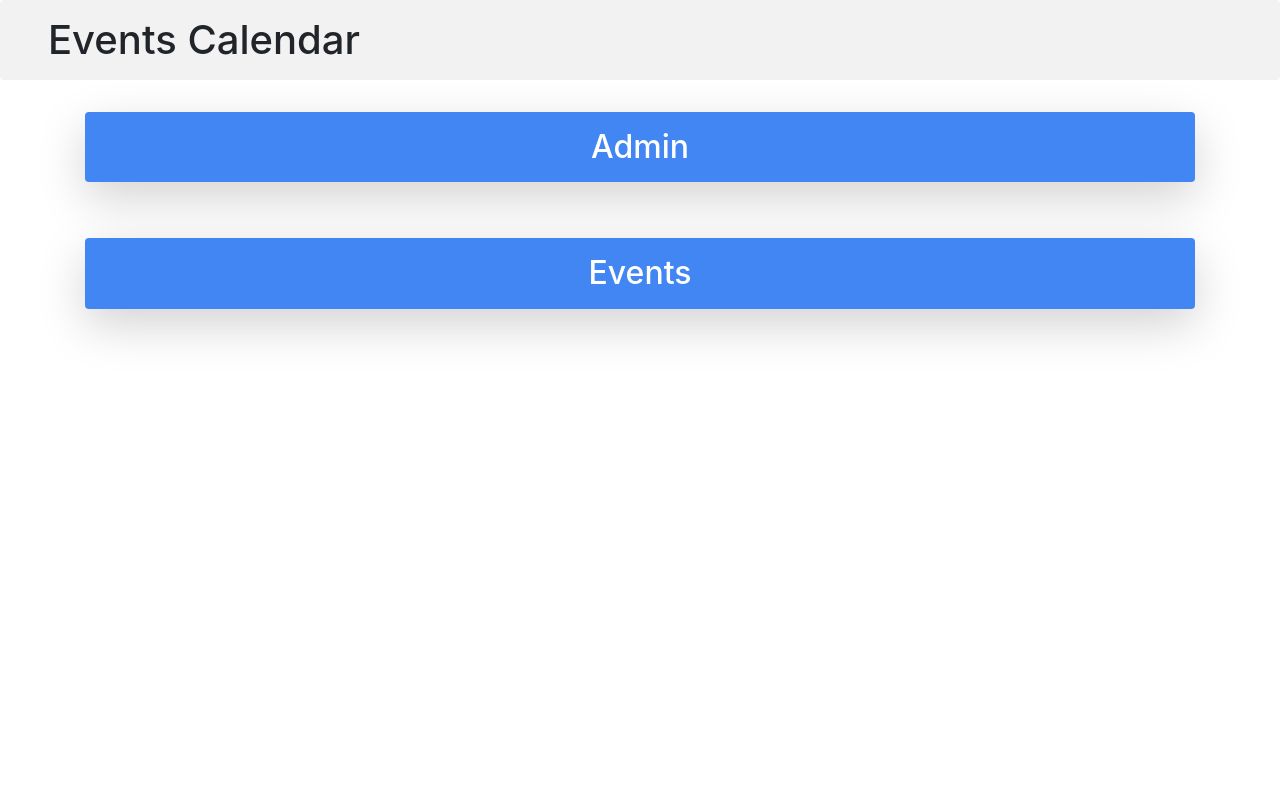
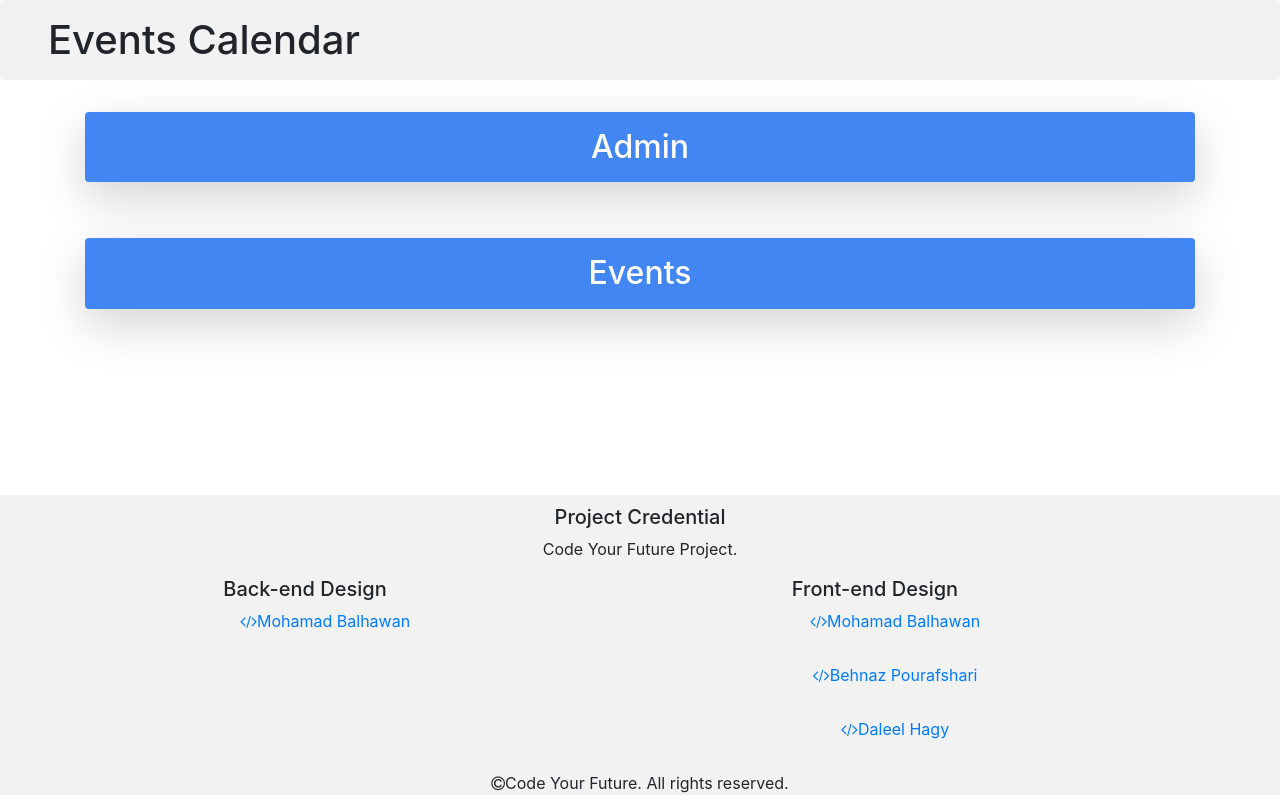
Before and after one commit to MHDGhanemBalhawan/events-calendar, a React (Create React App) app in the folder frontend/: page / in a window 1280 px wide. Built offline with nearby package versions, Linux system fonts and the light colour scheme; no server answers.

Commit message:
added footer

```diff
--- a/frontend/public/index.html
+++ b/frontend/public/index.html
@@ -1,18 +1,29 @@
 <!DOCTYPE html>
 <html lang="en">
+  <head>
+    <meta charset="utf-8" />
+    <link rel="shortcut icon" href="%PUBLIC_URL%/favicon.ico" />
+    <meta
+      name="viewport"
+      content="width=device-width, initial-scale=1, shrink-to-fit=no"
+    />
+    <meta name="theme-color" content="#000000" />
 
-<head>
-  <meta charset="utf-8">
-  <link rel="shortcut icon" href="%PUBLIC_URL%/favicon.ico">
-  <meta name="viewport" content="width=device-width, initial-scale=1, shrink-to-fit=no">
-  <meta name="theme-color" content="#000000">
-  <link rel="stylesheet" href="https://stackpath.bootstrapcdn.com/bootstrap/4.1.3/css/bootstrap.min.css" integrity="sha384-MCw98/SFnGE8fJT3GXwEOngsV7Zt27NXFoaoApmYm81iuXoPkFOJwJ8ERdknLPMO"
-    crossorigin="anonymous">
     <!--
       manifest.json provides metadata used when your web app is added to the
       homescreen on Android. See https://developers.google.com/web/fundamentals/engage-and-retain/web-app-manifest/
     -->
-  <link rel="manifest" href="%PUBLIC_URL%/manifest.json">
+    <link
+      rel="stylesheet"
+      href="https://maxcdn.bootstrapcdn.com/bootstrap/4.2.1/css/bootstrap.min.css"
+      integrity="sha384-GJzZqFGwb1QTTN6wy59ffF1BuGJpLSa9DkKMp0DgiMDm4iYMj70gZWKYbI706tWS"
+      crossorigin="anonymous"
+    />
+    <link
+      rel="stylesheet"
+      href="https://maxcdn.bootstrapcdn.com/font-awesome/4.6.1/css/font-awesome.min.css"
+    />
+    <link rel="manifest" href="%PUBLIC_URL%/manifest.json" />
     <!--
       Notice the use of %PUBLIC_URL% in the tags above.
       It will be replaced with the URL of the `public` folder during the build.
@@ -41,5 +52,4 @@
       To create a production bundle, use `npm run build` or `yarn build`.
     -->
   </body>
-
 </html>
--- a/frontend/src/App.js
+++ b/frontend/src/App.js
@@ -1,5 +1,7 @@
 import React, { Component } from "react";
+
 import "./Style/App.css";
+
 import Events from "./Components/Public/Events.js";
 import Form from "./Components/Admin/Events/AdminForm.js";
 import { BrowserRouter, Route } from "react-router-dom";
@@ -10,6 +12,11 @@ import mainPage from "./Components/Public/MainPage";
 import Floaters from "./Components/Admin/Floaters/Floaters.js";
 import SingleEvent from "./Components/Public/SingleEvent";
 import AddToVolunteerList from "./Components/Public/AddToVolunteerList.js";
+import { library } from "@fortawesome/fontawesome-svg-core";
+
+import { faIgloo } from "@fortawesome/free-solid-svg-icons";
+
+library.add(faIgloo);
 
 class App extends Component {
     state = {
--- a/frontend/src/Components/Admin/Admin.js
+++ b/frontend/src/Components/Admin/Admin.js
@@ -1,7 +1,6 @@
 import React from "react";
 import "../../Style/MainPage.css";
 import NavBar from "../NavBar";
-
 
 const admin = () => (
     <div className="container">
--- /dev/null
+++ b/frontend/src/Components/Footer.js
@@ -0,0 +1,82 @@
+import React from "react";
+
+export default class Footer extends React.Component {
+    render() {
+        return (
+            <footer className="page-footer">
+                <div className="row">
+                    <div className="col l6 offset-l2 s12">
+                        <h5 className="white-text">Project Credential</h5>
+                        <p className="grey-text text-lighten-4">
+                            Code Your Future Project.
+                        </p>
+                    </div>
+                </div>
+                <div className="container">
+                    <div className="row">
+                        <div>
+                            <div className="col 6 s12">
+                                <h5 className="white-text">Back-end Design</h5>
+                                <ul>
+                                    <a
+                                        className="grey-text text-lighten-3"
+                                        target="_blank"
+                                        href="http://mhdghanembalhawan.com"
+                                        rel="noopener noreferrer"
+                                    >
+                                        <li>
+                                            <i className="fa fa-code" />
+                                            Mohamad Balhawan
+                                        </li>
+                                    </a>
+                                </ul>
+                            </div>
+                        </div>
+                        <div className="col 6 s12">
+                            <h5 className="white-text">Front-end Design</h5>
+                            <ul>
+                                <a
+                                    className="grey-text text-lighten-3"
+                                    target="_blank"
+                                    href="http://mhdghanembalhawan.com"
+                                    rel="noopener noreferrer"
+                                >
+                                    <li>
+                                        <i className="fa fa-code" />
+                                        Mohamad Balhawan
+                                    </li>
+                                </a>
+                                <a
+                                    className="grey-text text-lighten-3"
+                                    href="#!"
+                                >
+                                    <li>
+                                        <i className="fa fa-code" />
+                                        Behnaz Pourafshari
+                                    </li>
+                                </a>
+                                <a
+                                    className="grey-text text-lighten-3"
+                                    href="#!"
+                                >
+                                    <li>
+                                        <i className="fa fa-code" />
+                                        Daleel Hagy{" "}
+                                    </li>
+                                </a>
+                            </ul>
+                        </div>
+                    </div>
+                </div>
+
+                <div className="footer-copyright">
+                    <div className="container">
+                        {" "}
+                        <i className="fa fa-copyright" />
+                        Code Your Future. All rights reserved.
+                    </div>
+                </div>
+            </footer>
+        );
+    }
+}
--- a/frontend/src/Components/Public/MainPage.js
+++ b/frontend/src/Components/Public/MainPage.js
@@ -1,7 +1,9 @@
 import React from "react";
 import "../../Style/MainPage.css";
 import NavBar from "../NavBar";
+import Footer from "../Footer";
 const mainPage = () => (
+    <div>
         <div className="container">
             <NavBar>
                 <h1 className="myHeader ml-5">Events Calendar</h1>
@@ -25,6 +27,9 @@ const mainPage = () => (
                 </ul>
             </div>
         </div>
+
+        <Footer />
+    </div>
 );
 
 export default mainPage;
--- a/frontend/src/Style/MainPage.css
+++ b/frontend/src/Style/MainPage.css
@@ -1,18 +1,39 @@
-.title{
-    margin-bottom:70px
+html,
+boday {
+  margin: 0px;
+  padding: 0px;
+  height: 100%;
 }
-h2 a , h2 a:hover{
-    color:#fff
+.title {
+  margin-bottom: 70px;
 }
-.nav-item{
-    background-color:#4286f4;
-    transition: all 0.3s ease-out;
+h2 a,
+h2 a:hover {
+  color: #fff;
 }
-li:hover{
-    transition: all 0.3s ease-out;
-    background-color:#0141a8;
-
+.nav-item {
+  background-color: #4286f4;
+  transition: all 0.3s ease-out;
 }
-a:link{
-    text-decoration: none;
+li:hover {
+  transition: all 0.3s ease-out;
+  background-color: #0141a8;
 }
+a:link {
+  text-decoration: none;
+}
+.page-footer {
+  padding-top: 10px;
+  position: absolute;
+  bottom: 5px;
+  height: auto;
+  width: 100%;
+  background-color: #f2f2f2;
+  text-align: center;
+}
+footer li {
+  list-style: none;
+  width: 400px;
+  margin: 0 auto 30px auto;
+  float: center;
+}
```
Also changed, not shown: frontend/package.json (+9 -1 lines), 2 other files (tests, documents, lock files or other folders). Lines whose indentation alone changed are shown as unchanged.
